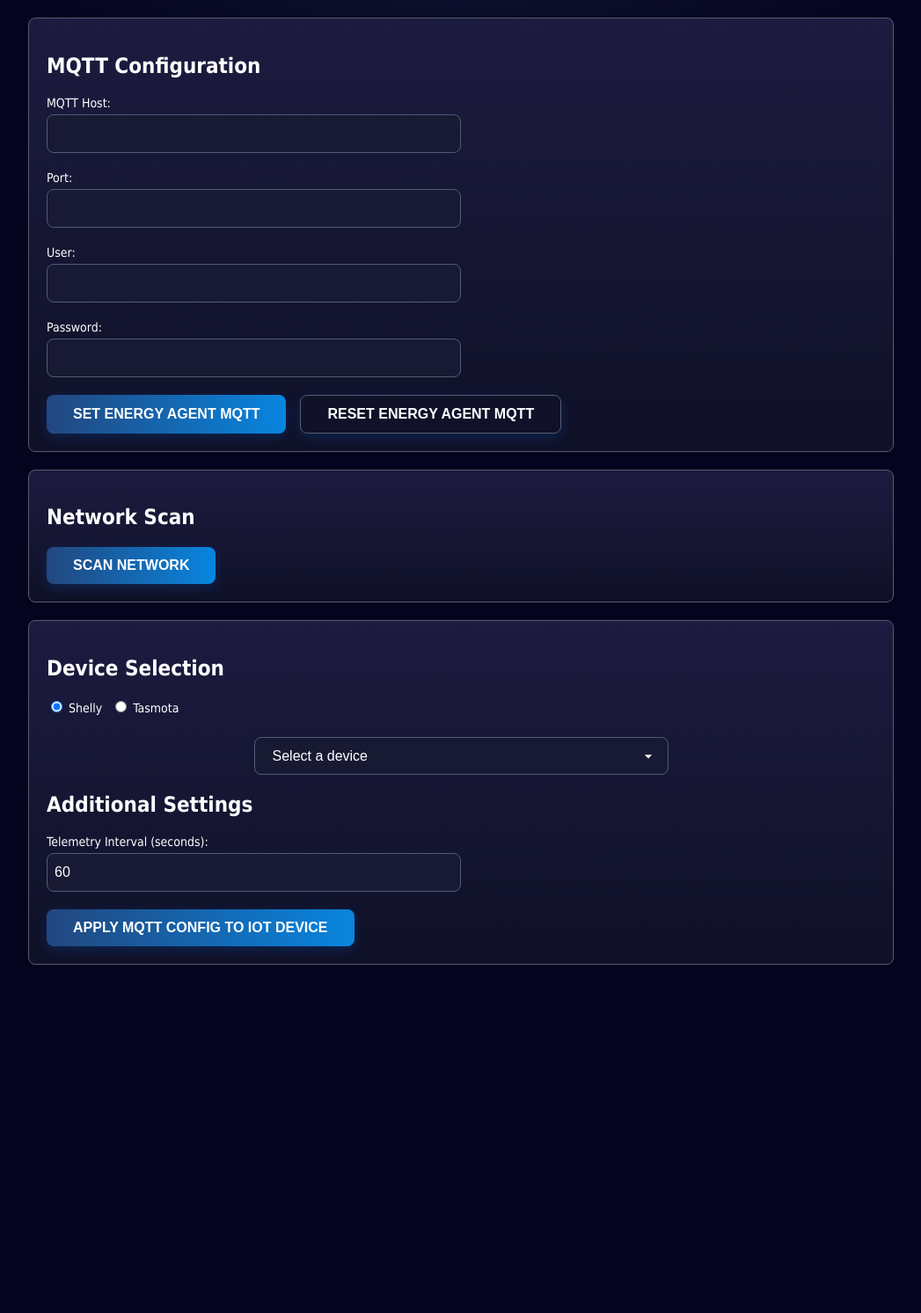
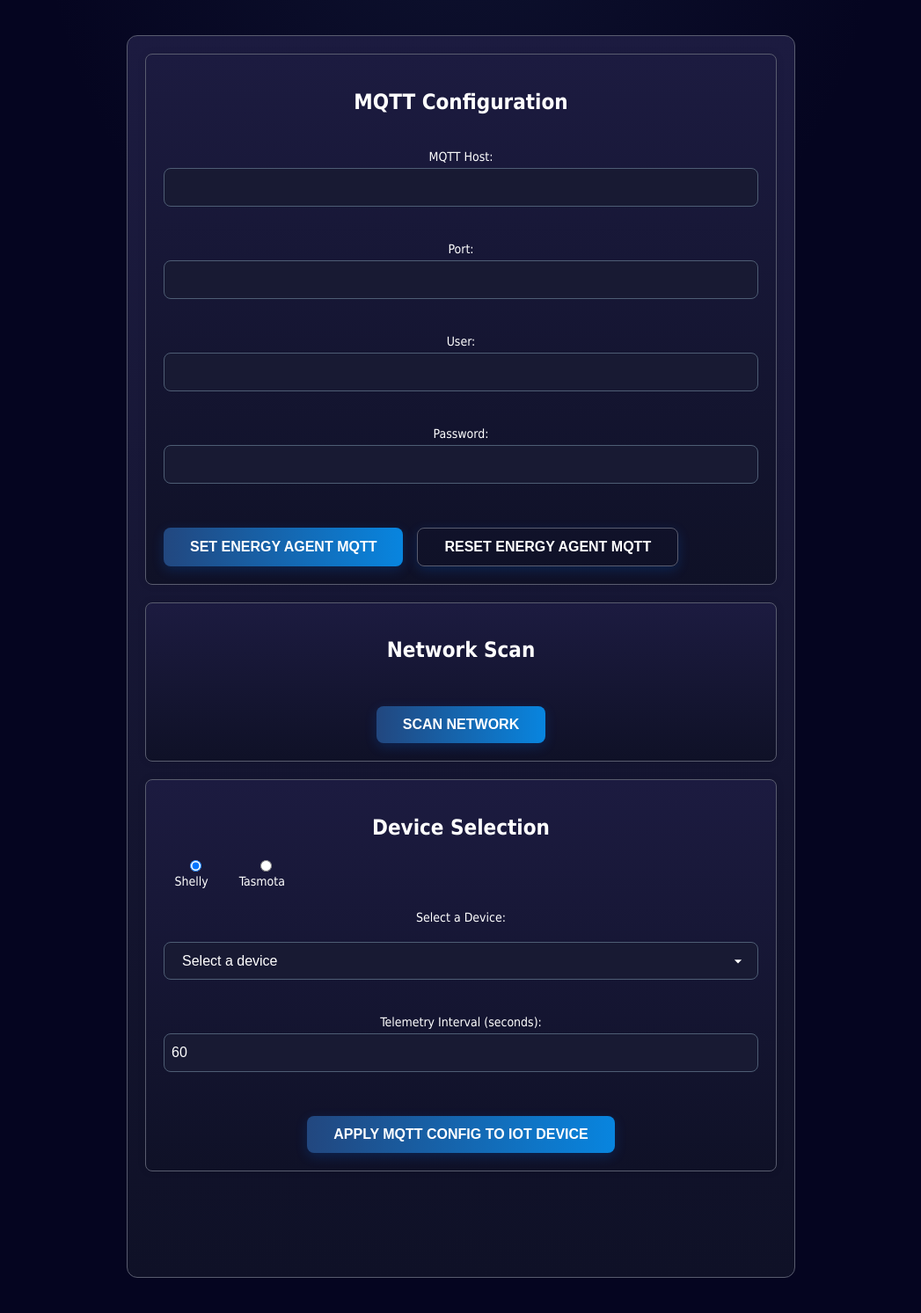
Before and after one commit to rddl-network/EnergyAgent, a FastAPI app: page /mqtt-page in a window 1280 px wide. Shown: the part 190-1683 px from the top of the page at 88% size, without its empty margins (116-1163 px from the left). Before the commit the page ends 1287 px from the top, so only its background shows below. Run offline with FastAPI, Linux system fonts and the light colour scheme; data that the repository does not hold is empty; parts of the project's set-up code (start-up, migrations or seed data) failed here and were passed over.

Commit message:
Fix style
Signed-off-by: Stefan Weber <stefan.weber93@googlemail.com>

```diff
--- a/app/templates/MqttConfig.html
+++ b/app/templates/MqttConfig.html
@@ -59,7 +59,6 @@
             let mqttUser = document.getElementById('mqtt-user').value;
             let mqttPassword = document.getElementById('mqtt-password').value;
 
-            // Publish MQTT config to backend
             let response = await fetch('/config/mqtt', {
                 method: 'POST',
                 headers: {
@@ -114,7 +113,6 @@
                 return;
             }
 
-            // Apply MQTT config directly to the IoT device
             let response = await fetch('/smd/configure-device', {
                 method: 'POST',
                 headers: {
@@ -152,13 +150,12 @@
                     throw new Error(`HTTP Error: ${response.status}`);
                 }
                 const data = await response.json();
-                document.getElementById('device-ip').textContent = `IP Address: ${data.ip}`;  // Update IP address in the header
+                document.getElementById('device-ip').textContent = `IP Address: ${data.ip}`;
             } catch (error) {
                 document.getElementById('device-ip').textContent = 'IP Address: Error fetching IP';
                 console.error('Failed to fetch IP address:', error);
             }
         }
-
 
         window.onload = function () {
             fetchMQTTConfig();
@@ -174,22 +171,30 @@
             <h2 id="device-ip">IP Address: Fetching...</h2>
         </div>
     </div>
-    <div class="container">
+    <div class="content">
+        <div class="container-sm">
             <form>
                 <div class="section">
                     <h2>MQTT Configuration</h2>
+                    <div class="form-input">
                         <label for="mqtt-host">MQTT Host:</label>
                         <input type="text" id="mqtt-host" value="broker.example.com">
+                    </div>
+                    <div class="form-input">
                         <label for="mqtt-port">Port:</label>
                         <input type="number" id="mqtt-port" value="1883">
+                    </div>
+                    <div class="form-input">
                         <label for="mqtt-user">User:</label>
                         <input type="text" id="mqtt-user" value="mqtt_user">
+                    </div>
+                    <div class="form-input">
                         <label for="mqtt-password">Password:</label>
                         <input type="password" id="mqtt-password" value="mqtt_password">
+                    </div>
                     <div class="button-container">
                         <button class="btn" type="button" onclick="updateMqttConfig()">Set Energy Agent MQTT</button>
-                    <button class="btn-secondary" type="button" onclick="resetMQTTConfig()">Reset Energy Agent
-                        MQTT</button>
+                        <button class="btn-secondary" type="button" onclick="resetMQTTConfig()">Reset Energy Agent MQTT</button>
                     </div>
                 </div>
                 <div class="section">
@@ -200,8 +205,7 @@
                     <h2>Device Selection</h2>
                     <div class="radio-buttons">
                         <label>
-                        <input type="radio" name="device-type" value="shelly" checked
-                            onchange="handleDeviceTypeChange()">
+                            <input type="radio" name="device-type" value="shelly" checked onchange="handleDeviceTypeChange()">
                             Shelly
                         </label>
                         <label>
@@ -209,18 +213,20 @@
                             Tasmota
                         </label>
                     </div>
+                    <div class="form-input">
+                        <label for="device-dropdown">Select a Device:</label>
                         <select id="device-dropdown">
-                    <option value="" selected disabled> Select a device</option>
+                            <option value="" selected disabled>Select a device</option>
                         </select>
-
-                <h2>Additional Settings</h2>
+                    </div>
+                    <div class="form-input">
                         <label for="telemetry-interval">Telemetry Interval (seconds):</label>
                         <input type="number" id="telemetry-interval" value="60">
-
-                <button class="btn" type="button" onclick="applyMqttConfigToDevice()">Apply MQTT Config to IoT
-                    Device</button>
+                    </div>
+                    <button class="btn" type="button" onclick="applyMqttConfigToDevice()">Apply MQTT Config to IoT Device</button>
                 </div>
             </form>
+        </div>
     </div>
 
     <!-- Loading spinner overlay -->
--- a/app/templates/static/css/app.css
+++ b/app/templates/static/css/app.css
@@ -1,4 +1,3 @@
-/* Existing CSS styles */
 *, *::after, *::before {
   -webkit-font-smoothing: antialiased;
   box-sizing: border-box;
@@ -224,12 +223,12 @@ label {
   font-size: 14px;
 }
 
-input {
+input,
+select {
   color: white;
 }
 
 select {
-  color: white;
   appearance: none;
   -webkit-appearance: none;
   -moz-appearance: none;
@@ -251,12 +250,10 @@ select {
   max-width: 760px;
   margin: 20px auto;
   width: 100%;
-  display: flex;
   background: linear-gradient(to bottom, #1C1B40 0%, #0F1127 100%);
   border: 1px solid #595C6F;
   flex-direction: column;
-  align-items: center;
-  justify-content: center;
+  align-items: flex-start;  /* Changed to align items to the start */
   color: white;
   border-radius: 12px;
   padding: 20px;
@@ -266,9 +263,9 @@ select {
 
 .form-input {
   display: block;
-  padding-top: 50px;
+  padding-top: 20px; /* Adjust padding as needed */
   width: 100%;
-  margin: 0 auto;
+  margin: 0 0 20px 0; /* Adjust margin as needed */
 }
 
 .container-sm input,
```
Lines whose indentation alone changed are shown as unchanged.
